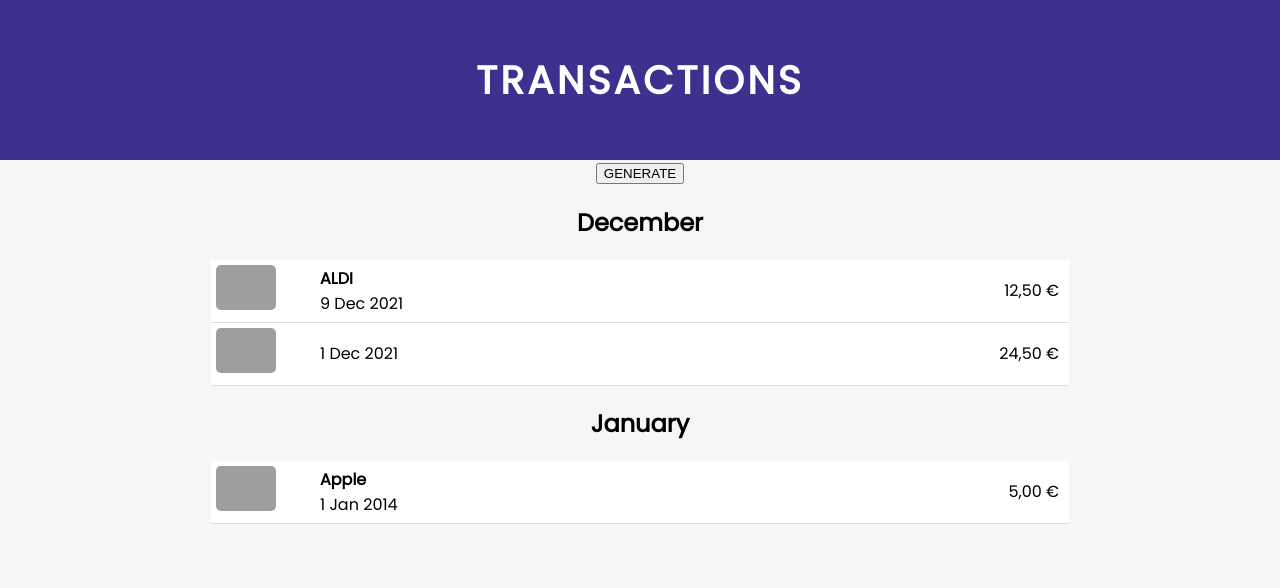
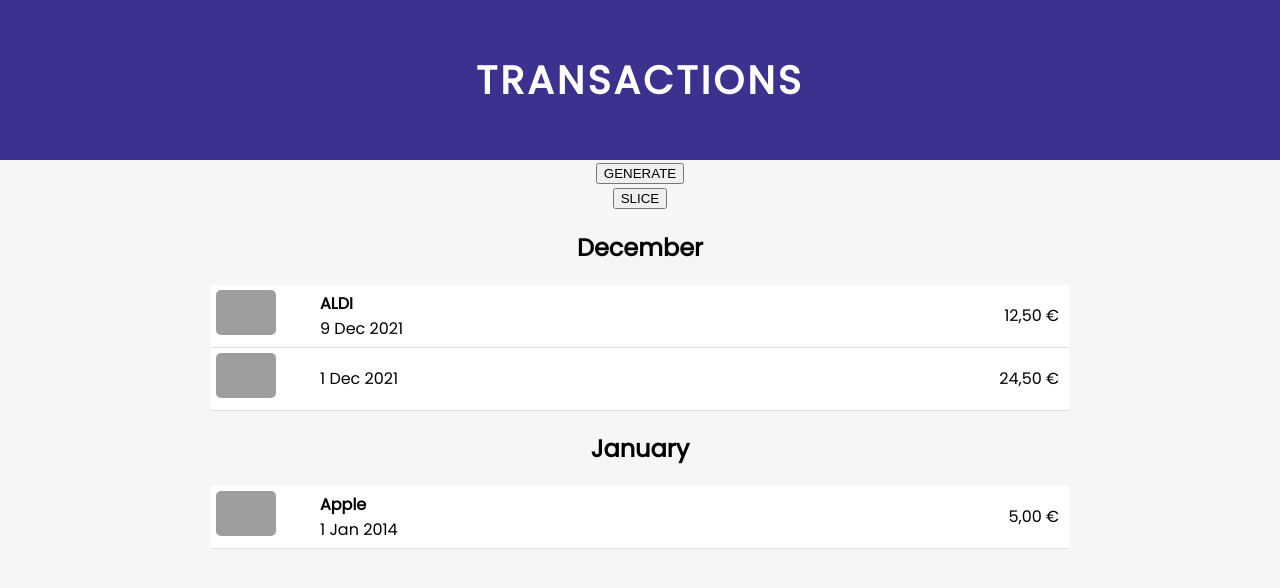
Before and after one commit to leojclarke/finance-wizard, a React (Create React App) app: page / in a window 1280 px wide. Shown: the top 588 px of the page. Built offline with nearby package versions, Linux system fonts and the light colour scheme; grey boxes are pictures that could not be loaded.

Commit message:
implimented slice function to reduce number of transactions

```diff
--- a/src/App.js
+++ b/src/App.js
@@ -2,10 +2,11 @@ import "./App.css";
 import { getLocal, setLocal } from "./utils/services";
 
 import Header from "./Header";
-import TransactionGenerator from "./TransactionGenerator";
+import TransactionGenerator from "./TransactionsGenerator";
 import TransactionList from "./Transactions";
 import sampleTransactions from "./data.json";
 import { useState, useEffect } from "react";
+import TransactionsSlicer from "./TransactionsSlicer";
 
 export default function App() {
   sampleTransactions.sort((a, b) => new Date(b.date) - new Date(a.date));
@@ -31,7 +32,15 @@ export default function App() {
 
   function handleTransactionAdd(newTransactions) {
     newTransactions.sort((a, b) => new Date(b.date) - new Date(a.date));
+    console.log({ newTransactions });
     setTransactions(newTransactions);
+  }
+
+  function handleTransactionsDisplay(slicedTransactions) {
+    slicedTransactions.sort((a, b) => new Date(b.date) - new Date(a.date));
+    console.log({ slicedTransactions });
+
+    setTransactions(slicedTransactions);
   }
 
   return (
@@ -42,6 +51,10 @@ export default function App() {
           data={transactions}
           onTransactionAdd={handleTransactionAdd}
         />
+        <TransactionsSlicer
+          data={transactions}
+          onTransactionsSlice={handleTransactionsDisplay}
+        />
         <TransactionList
           data={transactions}
           dateFormatter={getFormattedDate}
--- a/src/Transactions.js
+++ b/src/Transactions.js
@@ -40,16 +40,12 @@ export default function Transactions({
   return (
     <section>
       <div className="transaction-section-header">
-        {sortedDates.map((transactions, index) => {
-          console.log(transactions.name, index);
+        {sortedDates.map((transactions) => {
           return (
-            <>
-              <h2 className="transactions-month-header" key={transactions.name}>
-                {transactions.name}
-              </h2>
-              <div key={index}>
+            <div key={transactions.name}>
+              <h2 className="transactions-month-header">{transactions.name}</h2>
+              <div>
                 {transactions.entries.map((entry) => {
-                  console.log(entry.id);
                   return (
                     <ul className="transactions-list" key={entry.id}>
                       <li className="transaction-row">
@@ -75,7 +71,7 @@ export default function Transactions({
                   );
                 })}
               </div>
-            </>
+            </div>
           );
         })}
       </div>
--- /dev/null
+++ b/src/TransactionsSlicer.js
@@ -0,0 +1,16 @@
+import React from "react";
+
+export default function TransactionsSlicer({ data, onTransactionsSlice }) {
+  function handleTransactionsSlice(event, sliceAmount) {
+    event.preventDefault();
+    sliceAmount = 10;
+    let slicedTransactions = data.slice(0, sliceAmount);
+    onTransactionsSlice(slicedTransactions);
+    console.log(slicedTransactions);
+  }
+  return (
+    <div>
+      <button onClick={(event) => handleTransactionsSlice(event)}>SLICE</button>
+    </div>
+  );
+}
```
Also changed, not shown: src/TransactionsGenerator.js (renamed from src/TransactionGenerator.js).
